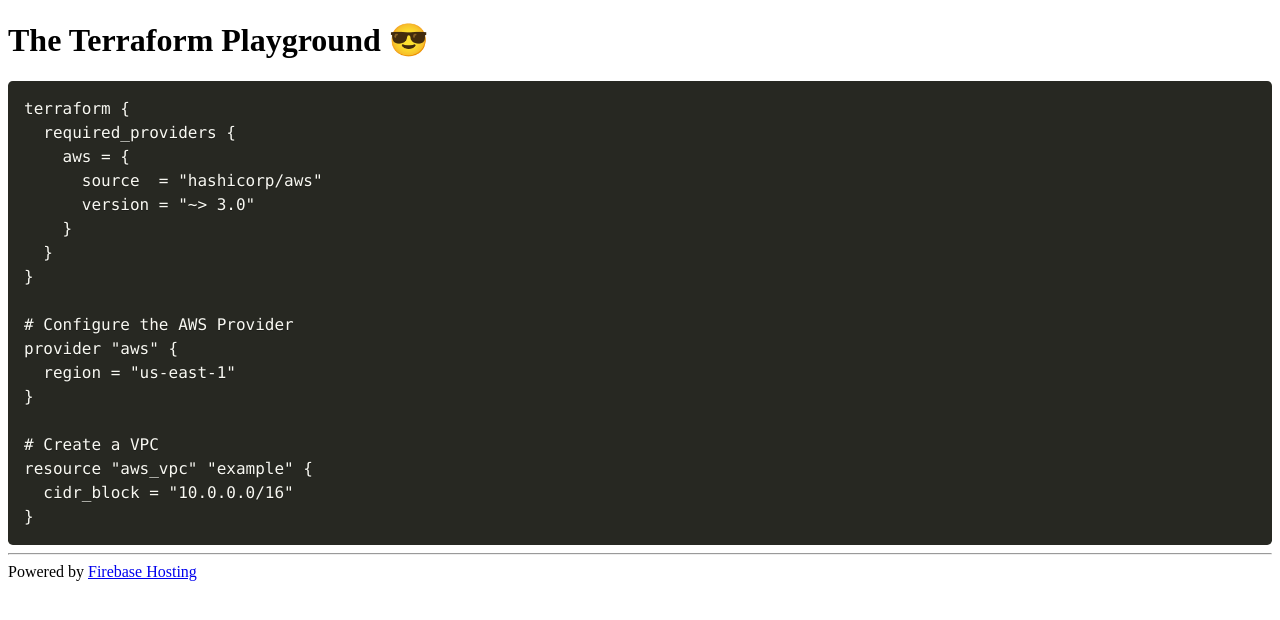
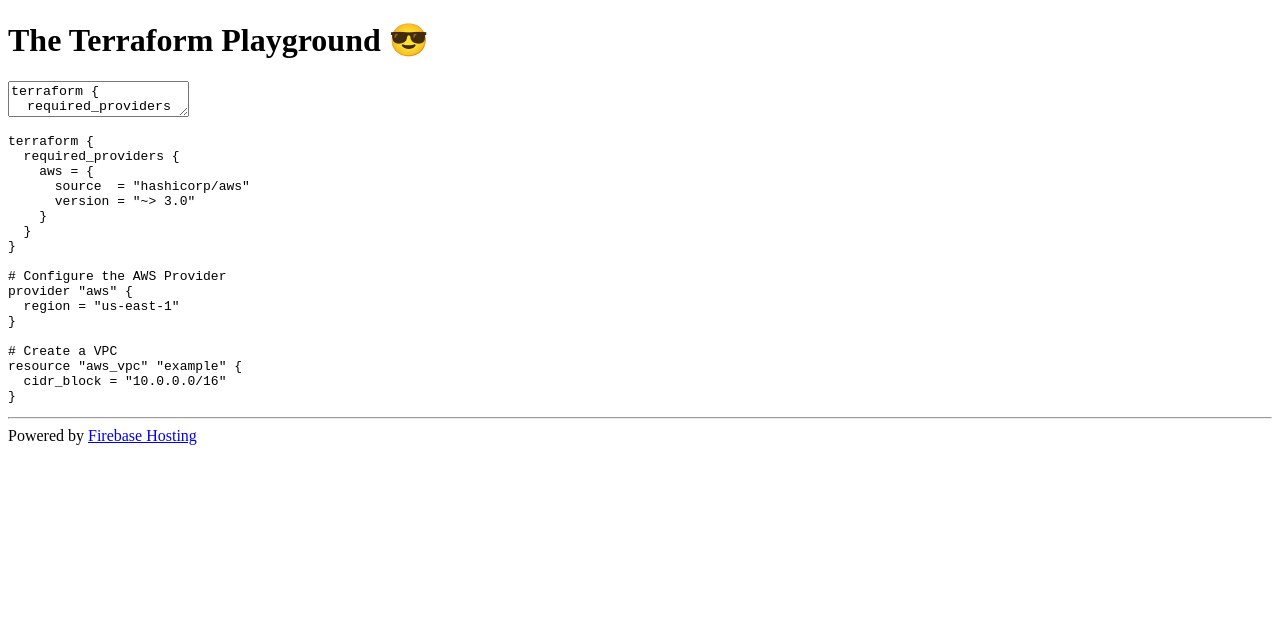
Before and after one commit to yukin01/terraform-playground, a Next.js app in the folder frontend/: page / in a window 1280 px wide. Shown: the top 620 px of the page. Built offline with nearby package versions, Linux system fonts and the light colour scheme.

Commit message:
Add form component

```diff
--- /dev/null
+++ b/frontend/components/Editor.tsx
@@ -0,0 +1,48 @@
+import React, { FC, DOMAttributes, useEffect } from 'react'
+import Prism from 'prismjs'
+
+type SetContent = React.Dispatch<React.SetStateAction<string>>
+type OnKeyDown = NonNullable<DOMAttributes<HTMLTextAreaElement>['onKeyDown']>
+
+type Props = {
+  language: string
+  content: string
+  setContent: SetContent
+}
+
+export const Editor: FC<Props> = ({ language, content, setContent }) => {
+  useEffect(() => {
+    Prism.highlightAll()
+  }, [content])
+
+  // handle 2-space indent on
+  const onKeyDown: OnKeyDown = event => {
+    if (event.key !== 'Tab') return
+    event.preventDefault()
+
+    const { selectionStart, selectionEnd } = event.currentTarget
+    // console.log(event.currentTarget.selectionStart, event.currentTarget.selectionEnd)
+    // const position = event.currentTarget.selectionStart
+    // const value = content.substring(0, selectionStart) + '  ' + content.substring(selectionEnd)
+    // event.currentTarget.selectionStart = position + 2
+
+    // setContent(value)
+    setContent(prev => prev.substring(0, selectionStart) + '  ' + prev.substring(selectionEnd))
+    // TODO: Update cursor after setContent
+    event.currentTarget.selectionStart = event.currentTarget.selectionEnd = selectionStart + 2
+  }
+
+  return (
+    <div className="code-edit-container">
+      <textarea
+        className="code-input"
+        value={content}
+        onChange={event => setContent(event.target.value)}
+        onKeyDown={onKeyDown}
+      />
+      <pre className="code-output">
+        <code className={`language-${language}`}>{content}</code>
+      </pre>
+    </div>
+  )
+}
--- /dev/null
+++ b/frontend/components/Form.tsx
@@ -0,0 +1,14 @@
+import React, { FC, useState } from 'react'
+import { Editor } from './Editor'
+
+type Props = {
+  content: string
+}
+
+export const Form: FC<Props> = ({ content: initialContent }) => {
+  const [content, setContent] = useState<string>(initialContent)
+
+  // TODO: submit button
+
+  return <Editor language="hcl" content={content} setContent={setContent} />
+}
--- a/frontend/pages/index.tsx
+++ b/frontend/pages/index.tsx
@@ -1,5 +1,5 @@
 import { Layout } from '../components/Layout'
-import { Code } from '../components/Code'
+import { Form } from '../components/Form'
 
 const code = `
 terraform {
@@ -25,7 +25,7 @@ resource "aws_vpc" "example" {
 const IndexPage = () => (
   <Layout title="The Terraform Playground">
     <h1 className="hoge">The Terraform Playground 😎</h1>
-    <Code code={code} language="hcl" />
+    <Form content={code} />
   </Layout>
 )
 
```
